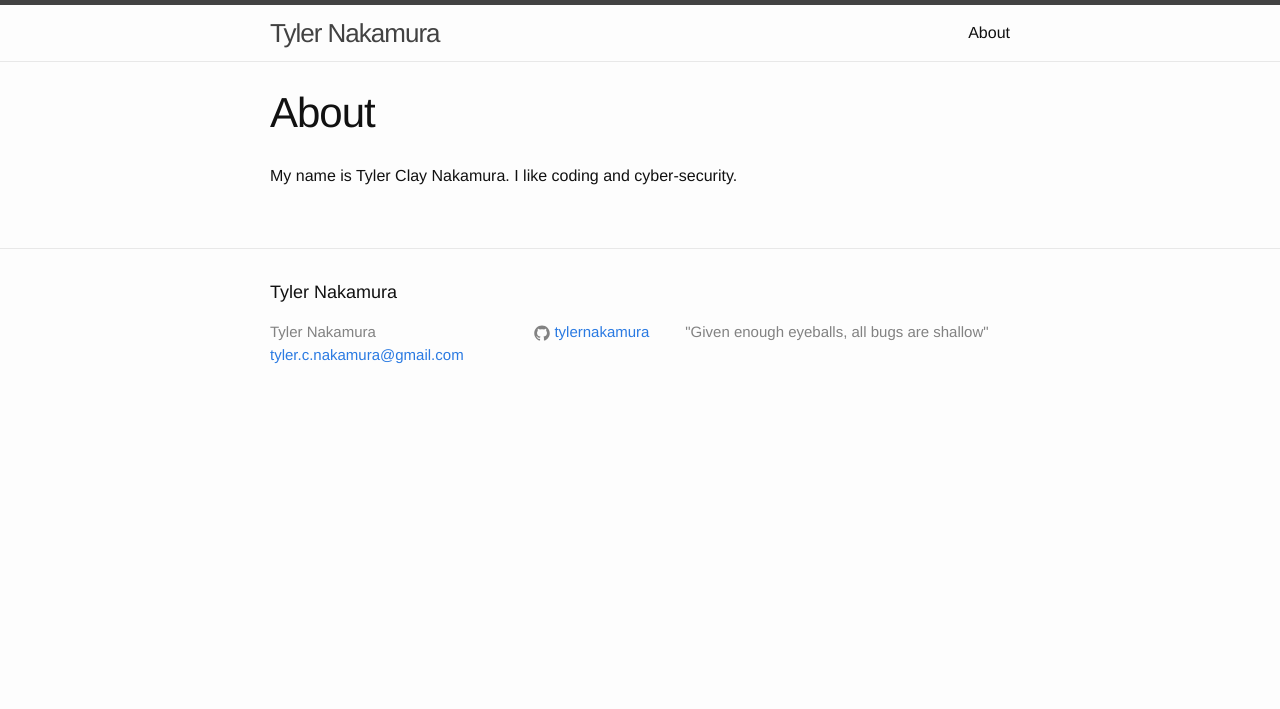
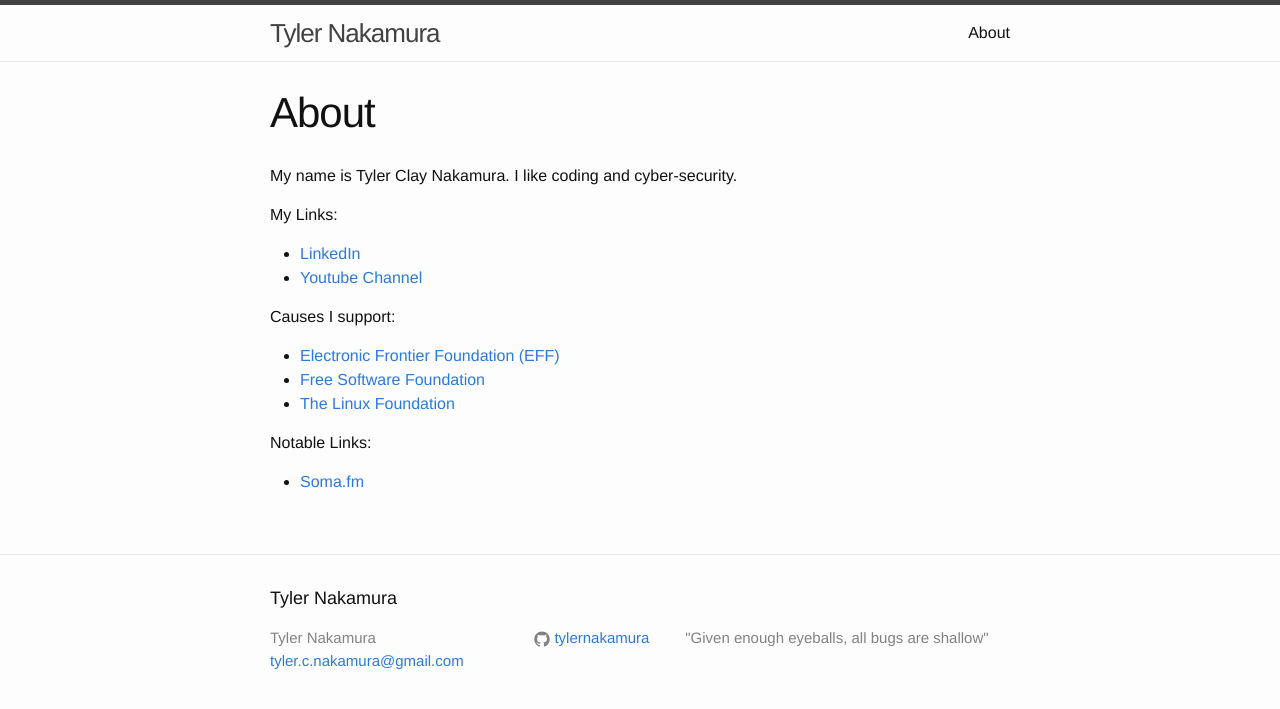
Before and after one commit to ahlim0m/tylernakamura.github.io, a Jekyll site: the page built from about.md, in a window 1280 px wide. Shown: the top 709 px of the page. Built offline with Jekyll 4.4.1, drawn with Linux system fonts in a browser that asks for light colours.

Commit message:
update about.md

```diff
--- a/about.md
+++ b/about.md
@@ -5,3 +5,18 @@
 ---
 
 My name is Tyler Clay Nakamura. I like coding and cyber-security.
+
+My Links:
+
+- [LinkedIn](https://linkedin.com/in/tylernakamura)
+- [Youtube Channel](https://www.youtube.com/channel/UCfj5hXxhXWTnJEbI94p_dkg)
+
+Causes I support:
+
+- [Electronic Frontier Foundation (EFF)](https://www.eff.org/)
+- [Free Software Foundation](https://www.fsf.org/)
+- [The Linux Foundation](https://www.linuxfoundation.org/)
+
+Notable Links:
+
+- [Soma.fm](http://soma.fm)
```
